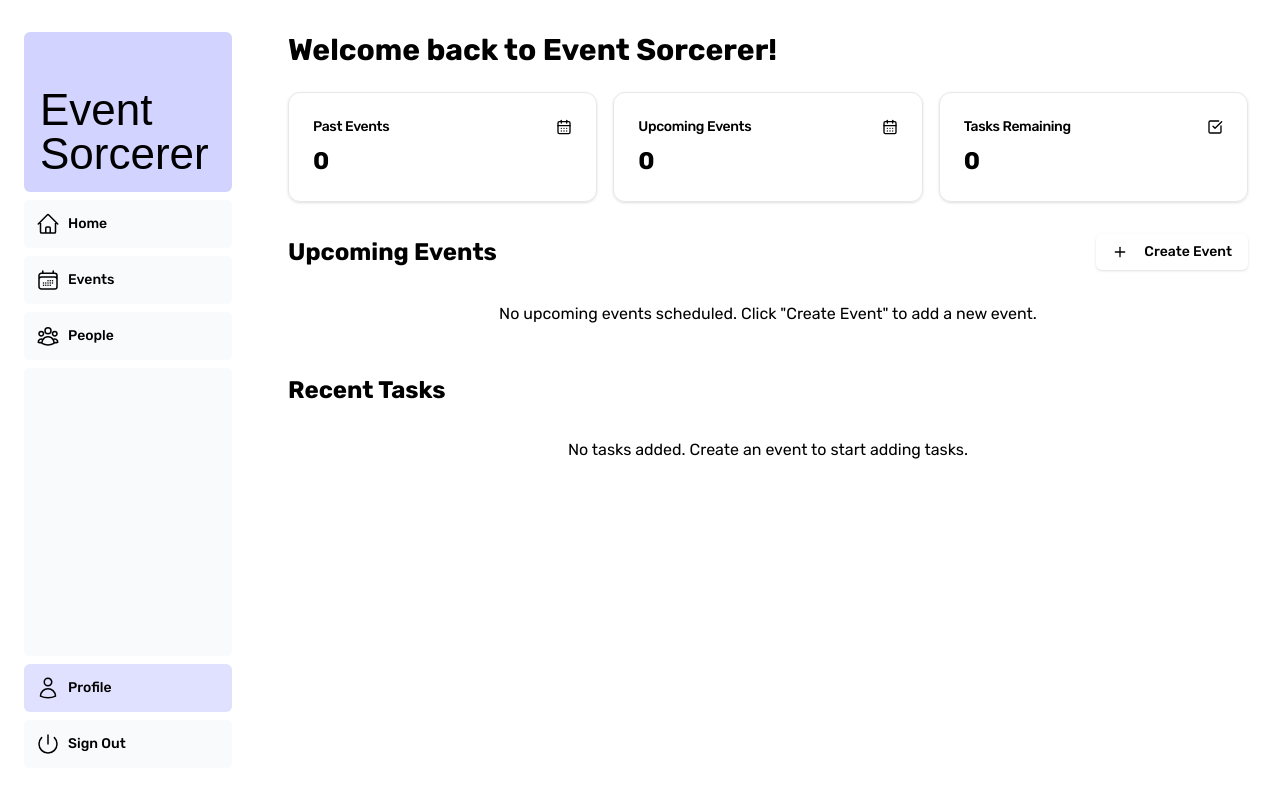
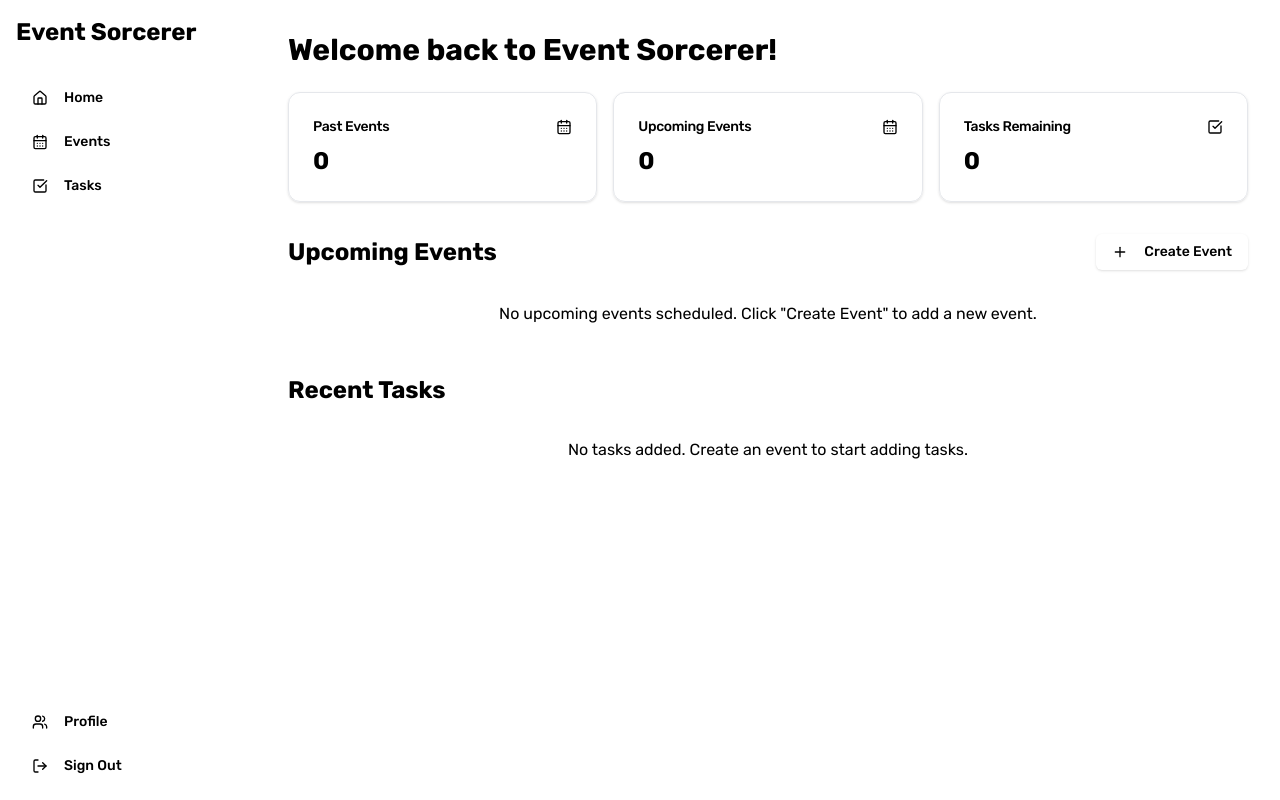
Before and after one commit to adrianpar1/Event-Sorcerer, a Next.js app: page / in a window 1280 px wide. Built offline with nearby package versions, Linux system fonts and the light colour scheme; a web font is replaced by a local one.

Commit message:
reverted to old sidenav

```diff
--- a/components/event-sorcerer.tsx
+++ b/components/event-sorcerer.tsx
@@ -15,7 +15,6 @@ import { cn } from '@/lib/utils'
 import { Avatar, AvatarFallback, AvatarImage } from '@/components/ui/avatar'
 import { Progress } from '@/components/ui/progress'
 import { Tabs, TabsContent, TabsList, TabsTrigger } from '@/components/ui/tabs'
-import SideNav from "@/app/ui/dashboard/sidenav";
 
 interface Event {
   id: string
@@ -46,7 +45,7 @@ interface Task {
 }
 
 export function EventSorcererComponent() {
-  const [activeTab] = useState('home')
+  const [activeTab, setActiveTab] = useState('home')
   const [events, setEvents] = useState<Event[]>([])
   const [tasks, setTasks] = useState<Task[]>([])
   const [newEvent, setNewEvent] = useState<Partial<Event>>({})
@@ -360,7 +359,43 @@ export function EventSorcererComponent() {
   return (
     <div className="flex h-screen bg-lavender-50">
       <aside className="w-64 bg-lavender-200 p-4">
-        <SideNav />
+        <h1 className="text-2xl font-bold mb-8">Event Sorcerer</h1>
+        <nav className="space-y-2">
+          <Button
+            variant="ghost"
+            className="w-full justify-start"
+            onClick={() => setActiveTab('home')}
+          >
+            <Home className="mr-2 h-4 w-4" />
+            Home
+          </Button>
+          <Button
+            variant="ghost"
+            className="w-full justify-start"
+            onClick={() => setActiveTab('events')}
+          >
+            <CalendarDays className="mr-2 h-4 w-4" />
+            Events
+          </Button>
+          <Button
+            variant="ghost"
+            className="w-full justify-start"
+            onClick={() => setActiveTab('tasks')}
+          >
+            <CheckSquare className="mr-2 h-4 w-4" />
+            Tasks
+          </Button>
+        </nav>
+        <div className="absolute bottom-4 left-4 space-y-2">
+          <Button variant="ghost" className="w-full justify-start">
+            <Users className="mr-2 h-4 w-4" />
+            Profile
+          </Button>
+          <Button variant="ghost" className="w-full justify-start">
+            <LogOut className="mr-2 h-4 w-4" />
+            Sign Out
+          </Button>
+        </div>
       </aside>
 
       <main className="flex-1 p-8 overflow-auto">
--- a/package.json
+++ b/package.json
@@ -9,7 +9,6 @@
     "lint": "next lint"
   },
   "dependencies": {
-    "@heroicons/react": "^2.1.5",
     "@radix-ui/react-avatar": "^1.1.1",
     "@radix-ui/react-dialog": "^1.1.2",
     "@radix-ui/react-label": "^2.1.0",
```
Also changed, not shown: 1 other file (tests, documents, lock files or other folders).
